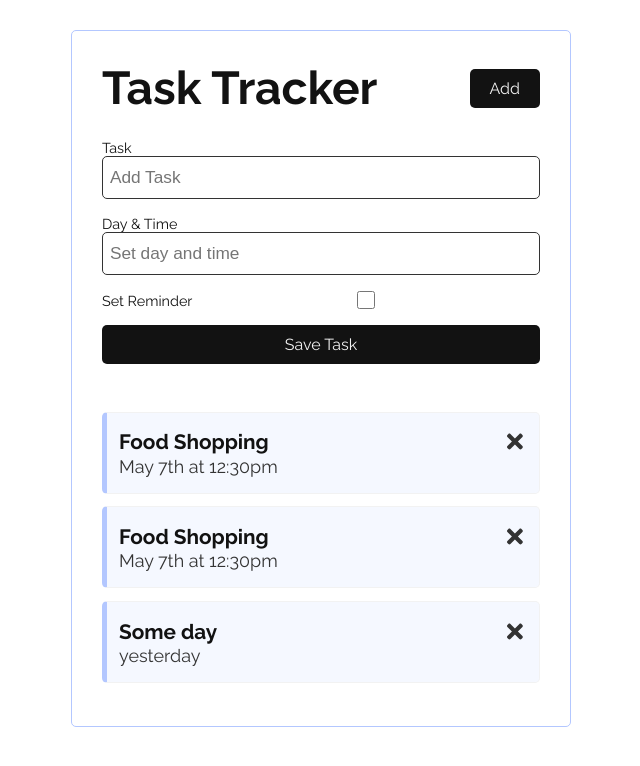
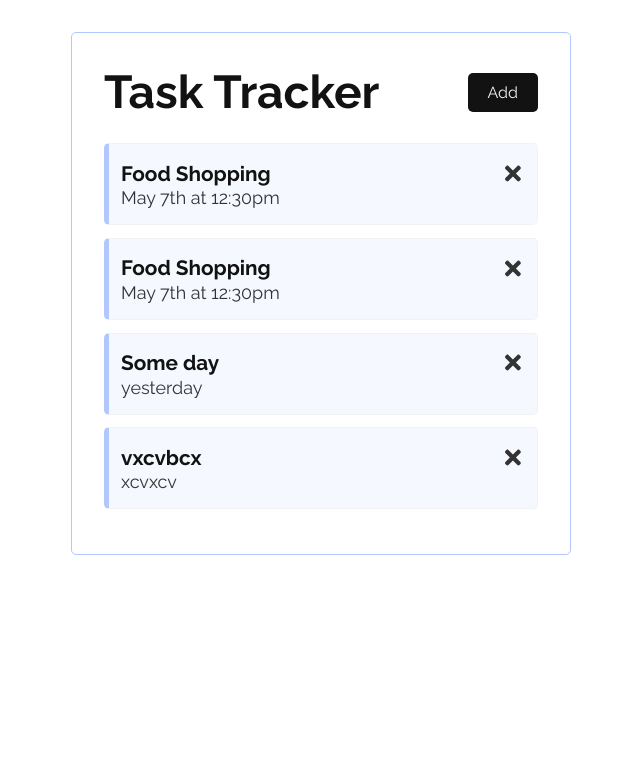
Before and after one commit to hlorellium/task-tracker, an Angular app: page / in a window 1280 px wide. Shown: the top 766 px of the page, without its empty margins (319-959 px from the left). Built offline with nearby package versions, Linux system fonts and the light colour scheme; data requests are answered from the project's data file.

Commit message:
added toggling for add-task

```diff
--- a/db.json
+++ b/db.json
@@ -17,6 +17,12 @@
       "day": "yesterday",
       "reminder": true,
       "id": 6
+    },
+    {
+      "text": "vxcvbcx",
+      "day": "xcvxcv",
+      "reminder": true,
+      "id": 8
     }
   ]
 }
--- a/src/app/app.component.scss
+++ b/src/app/app.component.scss
@@ -1,9 +1,9 @@
 .container {
   max-width: 500px;
-  margin: 30px auto;
+  margin: 2rem auto;
   overflow: auto;
   min-height: 500px;
   border: 1px solid var(--accent-color);
-  padding: 30px;
+  padding: 2rem;
   border-radius: var(--border-radius);
 }
--- a/src/app/components/add-task/add-task.component.html
+++ b/src/app/components/add-task/add-task.component.html
@@ -1,4 +1,4 @@
-<form (ngSubmit)="onSubmit()">
+<form (ngSubmit)="onSubmit()" *ngIf="showAddTask">
   <div>
     <label for="text">Task</label>
     <input
--- a/src/app/components/add-task/add-task.component.ts
+++ b/src/app/components/add-task/add-task.component.ts
@@ -1,4 +1,6 @@
 import { Component, EventEmitter, OnInit, Output } from '@angular/core';
+import { Subscription } from 'rxjs';
+import { UiService } from 'src/app/services/ui.service';
 import { Task } from '../../Task';
 
 @Component({
@@ -13,8 +15,14 @@
   day: string;
   reminder: boolean = false;
   error: string;
+  subscription: Subscription;
+  showAddTask: boolean;
 
-  constructor() {}
+  constructor(private uiService: UiService) {
+    this.subscription = this.uiService
+      .onToggle()
+      .subscribe((value) => (this.showAddTask = value));
+  }
 
   ngOnInit(): void {}
 
--- a/src/app/components/header/header.component.html
+++ b/src/app/components/header/header.component.html
@@ -1,8 +1,8 @@
 <header>
   <h1>{{ title }}</h1>
   <app-button
-    color="var(--dark)"
-    text="Add"
+    color="{{ showAddTask ? 'var(--danger)' : 'var(--dark)' }}"
+    text="{{ showAddTask ? 'Close' : 'Add' }}"
     (btnClick)="toggleAddTask()"
   ></app-button>
 </header>
--- a/src/app/components/header/header.component.ts
+++ b/src/app/components/header/header.component.ts
@@ -1,4 +1,6 @@
 import { Component, OnInit } from '@angular/core';
+import { Subscription } from 'rxjs';
+import { UiService } from '../../services/ui.service';
 
 @Component({
   selector: 'app-header',
@@ -7,12 +9,18 @@
 })
 export class HeaderComponent implements OnInit {
   title = 'Task Tracker';
+  showAddTask: boolean;
+  subscription: Subscription;
 
-  constructor() {}
+  constructor(private uiService: UiService) {
+    this.subscription = this.uiService
+      .onToggle()
+      .subscribe((value) => (this.showAddTask = value));
+  }
 
   ngOnInit(): void {}
 
   toggleAddTask() {
-    console.log('toggle');
+    this.uiService.toggleAddTask();
   }
 }
--- a/src/app/components/tasks/tasks.component.ts
+++ b/src/app/components/tasks/tasks.component.ts
@@ -35,8 +35,6 @@
   }
 
   addTask(task: Task) {
-    this.taskService
-      .addTask(task)
-      .subscribe((task) => (this.tasks = this.tasks.concat(task)));
+    this.taskService.addTask(task).subscribe((task) => this.tasks.push(task));
   }
 }
--- /dev/null
+++ b/src/app/services/ui.service.ts
@@ -0,0 +1,21 @@
+import { Injectable } from '@angular/core';
+import { Subject, Observable } from 'rxjs';
+
+@Injectable({
+  providedIn: 'root',
+})
+export class UiService {
+  private showAddTask: boolean = false;
+  private subject = new Subject<any>();
+
+  constructor() {}
+
+  toggleAddTask(): void {
+    this.showAddTask = !this.showAddTask;
+    this.subject.next(this.showAddTask);
+  }
+
+  onToggle(): Observable<any> {
+    return this.subject.asObservable();
+  }
+}
```
Also changed, not shown: 1 other file (tests, documents, lock files or other folders).
